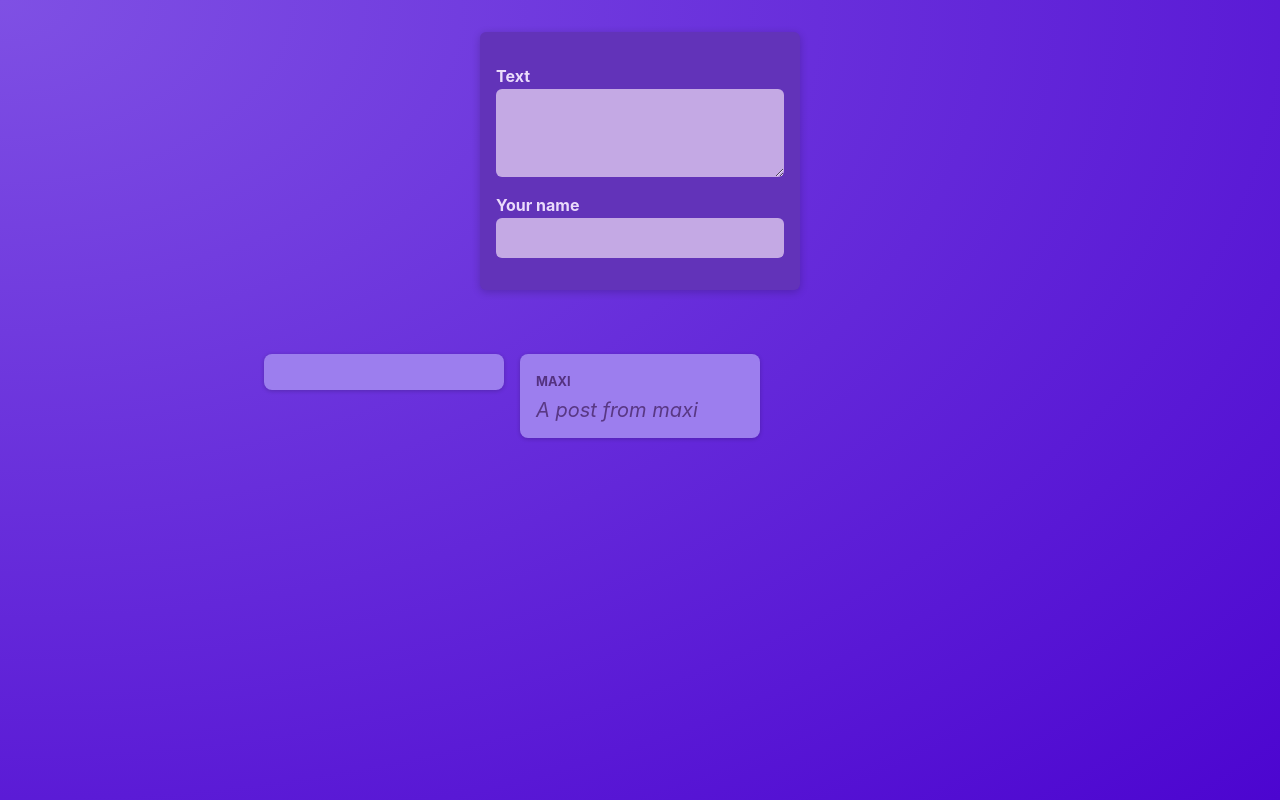
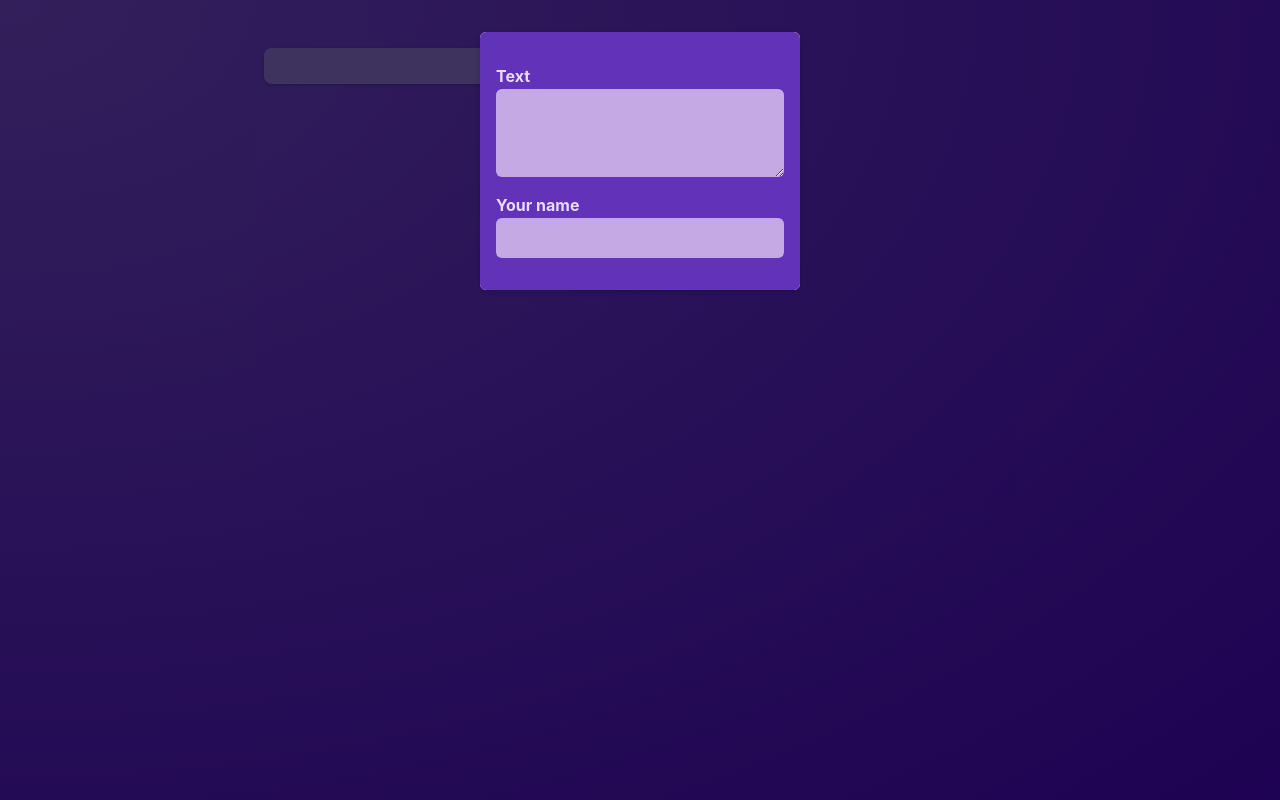
Before and after one commit to hernorusso/react-crush-course, a React (Vite) app: page / in a window 1280 px wide. Built offline with nearby package versions, Linux system fonts and the light colour scheme.

Commit message:
Add modal for adding new post

```diff
--- /dev/null
+++ b/src/app/pages/components/index.js
@@ -0,0 +1 @@
+export { Modal } from "./modal";
--- /dev/null
+++ b/src/app/pages/components/modal/index.js
@@ -0,0 +1 @@
+export { Modal } from "./modal";
--- /dev/null
+++ b/src/app/pages/components/modal/modal.jsx
@@ -0,0 +1,10 @@
+import styles from "./modal.module.css";
+const Modal = ({ children }) => (
+  <div className={styles.backdrop}>
+    <dialog open className={styles.modal}>
+      {children}
+    </dialog>
+  </div>
+);
+
+export { Modal };
--- /dev/null
+++ b/src/app/pages/components/modal/modal.module.css
@@ -0,0 +1,19 @@
+.backdrop {
+  position: fixed;
+  top: 0;
+  left: 0;
+  width: 100%;
+  height: 100vh;
+  background-color: rgba(0, 0, 0, 0.6);
+  z-index: 1;
+}
+
+.modal {
+  border: none;
+  border-radius: 6px;
+  box-shadow: 0 2px 8px rgba(0, 0, 0, 0.2);
+  padding: 0;
+  overflow: hidden;
+  z-index: 1;
+  margin-top: 2rem;
+}
--- a/src/app/pages/posts/components/new-post/new-post.module.css
+++ b/src/app/pages/posts/components/new-post/new-post.module.css
@@ -2,9 +2,6 @@
   background-color: #6233b9;
   padding: 1rem;
   width: 20rem;
-  margin: 2rem auto;
-  border-radius: 6px;
-  box-shadow: 0 2px 8px rgba(0, 0, 0, 0.2);
 }
 
 .form label {
--- a/src/app/pages/posts/posts.jsx
+++ b/src/app/pages/posts/posts.jsx
@@ -1,5 +1,6 @@
 import { useState } from "react";
 import { Post, List, NewPost } from "./components";
+import { Modal } from "../components";
 
 const Posts = () => {
   const [postBody, setPostBody] = useState("");
@@ -14,10 +15,12 @@ const Posts = () => {
 
   return (
     <>
-      <NewPost
-        onChangeBody={changeBodyHandler}
-        onChangeAuthor={changeAuthorHandler}
-      />
+      <Modal>
+        <NewPost
+          onChangeBody={changeBodyHandler}
+          onChangeAuthor={changeAuthorHandler}
+        />
+      </Modal>
       <List>
         <Post author={postAuthor} body={postBody} key="1" />
         <Post author="maxi" body="A post from maxi" key="2" />
@@ -25,4 +28,5 @@ const Posts = () => {
     </>
   );
 };
+
 export { Posts };
```
